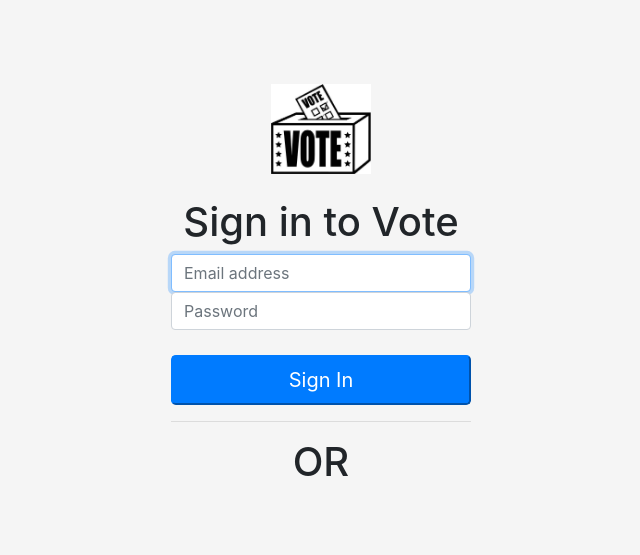
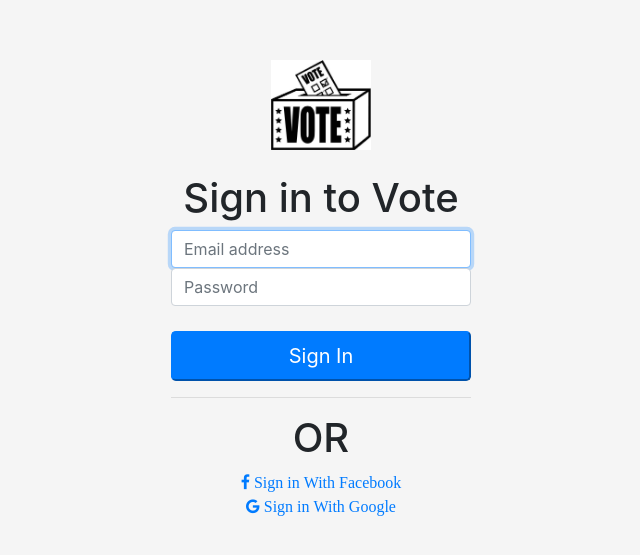
Before and after one commit to TheRogueNinja/VoterProject, a plain HTML site: page index.html in a window 1280 px wide. Shown: the part 111-666 px from the top of the page, without its empty margins (319-959 px from the left). Drawn offline with nearby package versions, Linux system fonts and the light colour scheme.

Commit message:
Added favicons for Oauth Login

```diff
--- a/index.html
+++ b/index.html
@@ -3,6 +3,7 @@
 <head>
 	<title>Vote for them</title>
 	<link rel="stylesheet" href="https://stackpath.bootstrapcdn.com/bootstrap/4.2.1/css/bootstrap.min.css" integrity="sha384-GJzZqFGwb1QTTN6wy59ffF1BuGJpLSa9DkKMp0DgiMDm4iYMj70gZWKYbI706tWS" crossorigin="anonymous">
+	<link rel="stylesheet" href="https://cdnjs.cloudflare.com/ajax/libs/font-awesome/4.7.0/css/font-awesome.min.css">
 	<link rel="stylesheet" type="text/css" href="style.css">
 </head>
 <body class="text-center">
@@ -14,7 +15,13 @@
 		<button class="btn-primary btn-block btn-lg">Sign In </button>
 		<hr>
 		<H1>OR</H1>
-
+		<a href="#" class="fa fa-facebook">
+			<span>Sign in With Facebook</span>
+		</a>
+		<br>
+		<a href="#" class="fa fa-google">
+			<span>Sign in With Google</span>
+		</a>
 	</form>
 </body>
 </html>
```
